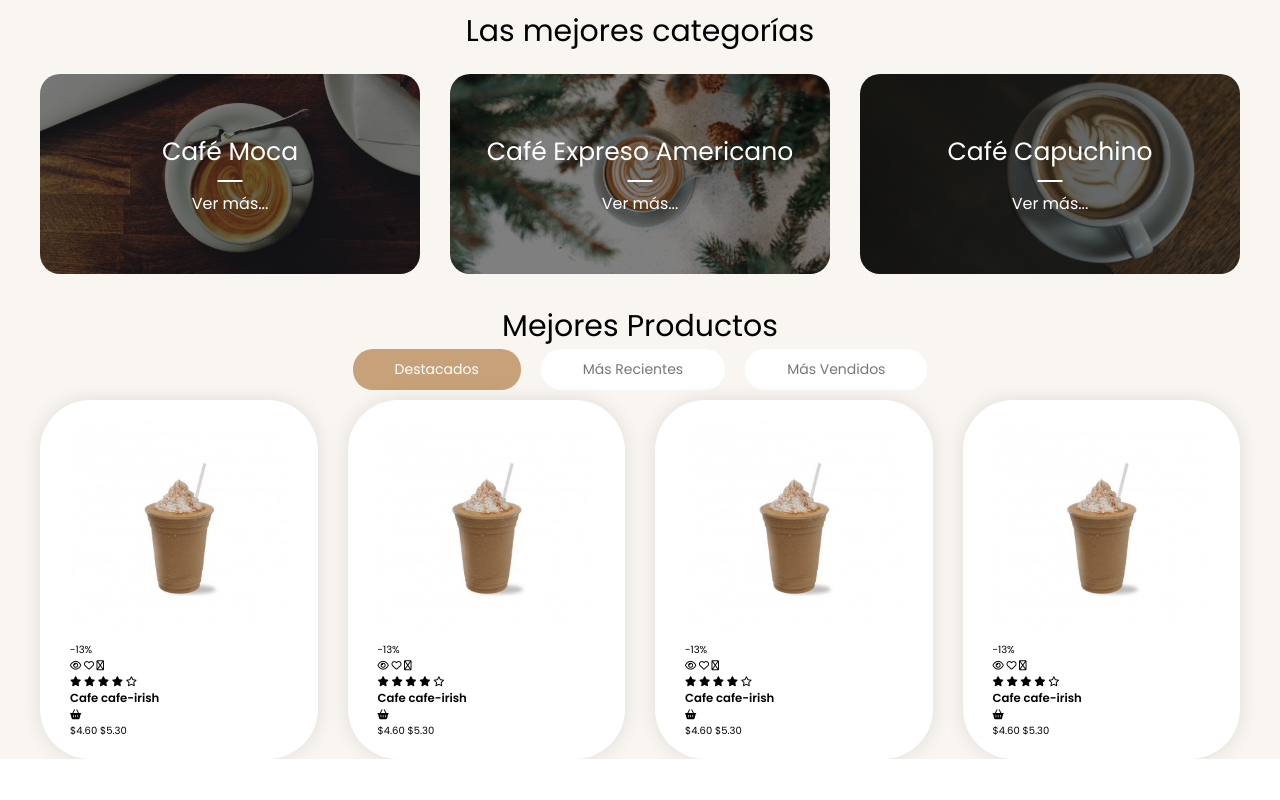
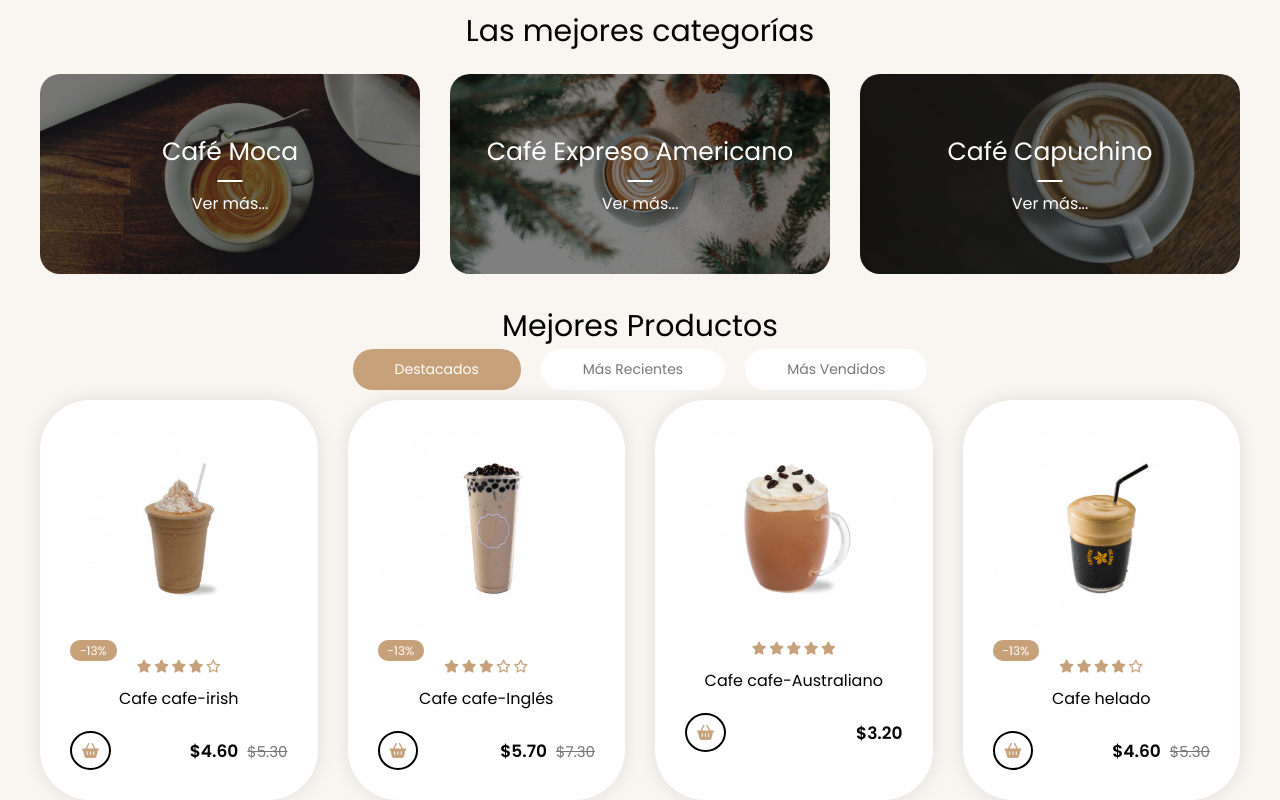
Before and after one commit to eddy1989oroCR/proyecto-cafeteria, a plain HTML site: page index.html in a window 1280 px wide. Shown: the part 829-1629 px from the top of the page. Before the commit the page ends 1588 px from the top, so only its background shows below. Drawn offline with Linux system fonts and the light colour scheme.

Commit message:
terminación de primera parte de build de cafeteria 05.11.2025

```diff
--- a/index.html
+++ b/index.html
@@ -160,7 +160,7 @@
                             </span>
 
                             <span>
-                                <i class="fa-regular fa-code-compare"></i>
+                                <i class="fa-solid fa-code-compare"></i>
                             </span>
                         </div>
                     </div>
@@ -174,7 +174,7 @@
                             <i class="fa-regular fa-star"></i>
                         </div>
                         <h3>Cafe cafe-irish</h3>
-                        <span>
+                        <span class="add-cart">
                             <i class="fa-solid fa-basket-shopping"></i>
                         </span>
                         <p class="price">$4.60 <span>$5.30</span></p>
@@ -186,7 +186,7 @@
 
                 <div class="card-product">
                     <div class="container-img">
-                        <img src="img/cafe-irish.jpg" alt="cafe-irish">
+                        <img src="img/cafe-ingles.jpg" alt="cafe-ingles">
                         <span class="discount">-13%</span>
                         <div class="button-group">
                             <span>
@@ -198,7 +198,85 @@
                             </span>
 
                             <span>
-                                <i class="fa-regular fa-code-compare"></i>
+                                <i class="fa-solid fa-code-compare"></i>
+                            </span>
+                        </div>
+                    </div>
+
+                    <div class="content-card-product">
+                        <div class="stars">
+                            <i class="fa-solid fa-star"></i>
+                            <i class="fa-solid fa-star"></i>
+                            <i class="fa-solid fa-star"></i>
+                         <i class="fa-regular fa-star"></i>
+                            <i class="fa-regular fa-star"></i>
+                        </div>
+                        <h3>Cafe cafe-Inglés</h3>
+                        <span class="add-cart">
+                            <i class="fa-solid fa-basket-shopping"></i>
+                        </span>
+                        <p class="price">$5.70 <span>$7.30</span></p>
+                    </div>
+
+                </div>
+
+                <!-- producto 3  -->
+
+                <div class="card-product">
+                    <div class="container-img">
+                        <img src="img/cafe-australiano.jpg" alt="cafe-australiano">
+                        <!-- sin descuento -->
+                        <!-- <span class="discount">-13%</span> -->
+                        <div class="button-group">
+                            <span>
+                                <i class="fa-regular fa-eye"></i>
+                            </span>
+
+                            <span>
+                                <i class="fa-regular fa-heart"></i>
+                            </span>
+
+                            <span>
+                                <i class="fa-solid fa-code-compare"></i>
+                            </span>
+                        </div>
+                    </div>
+
+                    <div class="content-card-product">
+                        <div class="stars">
+                            <i class="fa-solid fa-star"></i>
+                            <i class="fa-solid fa-star"></i>
+                            <i class="fa-solid fa-star"></i>
+                            <i class="fa-solid fa-star"></i>
+                            <i class="fa-solid fa-star"></i>
+                        </div>
+                        <h3>Cafe cafe-Australiano</h3>
+                        <span class="add-cart">
+                            <i class="fa-solid fa-basket-shopping"></i>
+                        </span>
+                        <p class="price">$3.20
+                            <!-- <span>$5.30</span></p> -->
+                    </div>
+
+                </div>
+
+                <!-- producto 4 -->
+
+                <div class="card-product">
+                    <div class="container-img">
+                        <img src="img/cafe-helado.jpg" alt="cafe-helado">
+                        <span class="discount">-13%</span>
+                        <div class="button-group">
+                            <span>
+                                <i class="fa-regular fa-eye"></i>
+                            </span>
+
+                            <span>
+                                <i class="fa-regular fa-heart"></i>
+                            </span>
+
+                            <span>
+                                <i class="fa-solid fa-code-compare"></i>
                             </span>
                         </div>
                     </div>
@@ -211,84 +289,8 @@
                             <i class="fa-solid fa-star"></i>
                             <i class="fa-regular fa-star"></i>
                         </div>
-                        <h3>Cafe cafe-irish</h3>
-                        <span>
-                            <i class="fa-solid fa-basket-shopping"></i>
-                        </span>
-                        <p class="price">$4.60 <span>$5.30</span></p>
-                    </div>
-
-                </div>
-
-                <!-- producto 3  -->
-
-                <div class="card-product">
-                    <div class="container-img">
-                        <img src="img/cafe-irish.jpg" alt="cafe-irish">
-                        <span class="discount">-13%</span>
-                        <div class="button-group">
-                            <span>
-                                <i class="fa-regular fa-eye"></i>
-                            </span>
-
-                            <span>
-                                <i class="fa-regular fa-heart"></i>
-                            </span>
-
-                            <span>
-                                <i class="fa-regular fa-code-compare"></i>
-                            </span>
-                        </div>
-                    </div>
-
-                    <div class="content-card-product">
-                        <div class="stars">
-                            <i class="fa-solid fa-star"></i>
-                            <i class="fa-solid fa-star"></i>
-                            <i class="fa-solid fa-star"></i>
-                            <i class="fa-solid fa-star"></i>
-                            <i class="fa-regular fa-star"></i>
-                        </div>
-                        <h3>Cafe cafe-irish</h3>
-                        <span>
-                            <i class="fa-solid fa-basket-shopping"></i>
-                        </span>
-                        <p class="price">$4.60 <span>$5.30</span></p>
-                    </div>
-
-                </div>
-
-                <!-- producto 4 -->
-
-                <div class="card-product">
-                    <div class="container-img">
-                        <img src="img/cafe-irish.jpg" alt="cafe-irish">
-                        <span class="discount">-13%</span>
-                        <div class="button-group">
-                            <span>
-                                <i class="fa-regular fa-eye"></i>
-                            </span>
-
-                            <span>
-                                <i class="fa-regular fa-heart"></i>
-                            </span>
-
-                            <span>
-                                <i class="fa-regular fa-code-compare"></i>
-                            </span>
-                        </div>
-                    </div>
-
-                    <div class="content-card-product">
-                        <div class="stars">
-                            <i class="fa-solid fa-star"></i>
-                            <i class="fa-solid fa-star"></i>
-                            <i class="fa-solid fa-star"></i>
-                            <i class="fa-solid fa-star"></i>
-                            <i class="fa-regular fa-star"></i>
-                        </div>
-                        <h3>Cafe cafe-irish</h3>
-                        <span>
+                        <h3>Cafe helado</h3>
+                        <span class="add-cart">
                             <i class="fa-solid fa-basket-shopping"></i>
                         </span>
                         <p class="price">$4.60 <span>$5.30</span></p>
--- a/styles.css
+++ b/styles.css
@@ -28,11 +28,13 @@ html {
     margin: 0 auto;
 }
 
-.heading-1{
+.heading-1 {
     text-align: center;
     font-weight: 500;
-    font-size:  3rem; ;
+    font-size: 3rem;
+    ;
 }
+
 /* estilos del header  */
 .container-hero {
     background-color: var(--background-color);
@@ -379,11 +381,11 @@ html {
     flex-direction: column;
 }
 
-.container-options{
+.container-options {
     display: flex;
     justify-content: center;
     gap: 2rem;
-    margin-bottom: 1rem ;
+    margin-bottom: 1rem;
 }
 
 .container-options span {
@@ -396,18 +398,18 @@ html {
     cursor: pointer;
 }
 
-.container-options span:hover{
+.container-options span:hover {
     background-color: var(--primary-color);
     color: #fff;
 }
 
-.container-options span.active{
+.container-options span.active {
     background-color: var(--primary-color);
     color: #fff;
 }
 
 /* estilos de los productos */
-.container-products{
+.container-products {
     display: grid;
     grid-template-columns: repeat(auto-fit, minmax(20rem, 1fr));
     gap: 3rem;
@@ -421,10 +423,140 @@ html {
     box-shadow: 0 0 20px rgba(0, 0, 0, 0.1);
 }
 
-.container-img{
+.container-img {
     position: relative;
 }
 
-.container-img img{
+.container-img img {
     width: 100%;
 }
+
+.container-img .discount {
+    position: relative;
+    left: 0;
+    background-color: var(--primary-color);
+    color: #fff;
+    padding: 2px 1rem;
+    border-radius: 1rem;
+    font-size: 1.2rem;
+}
+
+.card-product:hover .discount {
+    background-color: black;
+}
+
+.button-group {
+    display: flex;
+    flex-direction: column;
+    gap: 1rem;
+    position: absolute;
+    top: 0;
+    right: -3rem;
+    z-index: -1;
+    transition: all .4s ease;
+}
+/* los estilos del span en el .button-group */
+.button-group span {
+    border: 1px solid var(--primary-color);
+    padding: .8rem;
+    display: flex;
+    align-items: center;
+    justify-items: center;
+    border-radius: 50%;
+    cursor: pointer;
+    transition: all .4s ease;
+}
+
+.button-group span:hover {
+    background-color: var(--primary-color);
+}
+.button-group span i {
+    color: var(--primary-color);
+    font-size: 1.5rem;
+    transition: all .4s ease;
+}
+
+.button-group span:hover i {
+    color: white;
+}
+/* permite ver los iconos al pasar el mouse sobre la tarjeta del producto lateral derecho los 3 iconos */
+.card-product:hover .button-group {
+    right: -1rem;
+    z-index: 0;
+}
+/* centra las estrellas y el contenido del producto */
+.content-card-product {
+    display: grid;
+    justify-items: center;
+    grid-template-columns: 1fr 1fr;
+    grid-template-rows: repeat(4, min-content);
+    row-gap: 1rem;
+}
+
+.stars {
+    grid-row: 1/2;
+    grid-column: 1/-1;
+    /*-1 significa hasta el final */
+}
+
+.stars i {
+    color: var(--primary-color);
+    font-size: 1.3rem;
+}
+
+.content-card-product h3 {
+    grid-row: 2/3;
+    grid-column: 1/-1;
+    font-weight: 400;
+    font-size: 1.6rem;
+    margin-bottom: 1rem;
+    cursor: pointer;
+}
+
+.content-card-product h3:hover {
+    color: var(--primary-color);
+}
+
+/* circulo del icono de pedido */
+.add-cart {
+    justify-self: start;
+    border: 2px solid black;
+    padding: 1rem;
+    border-radius: 50%;
+    cursor: pointer;
+    transition: all .4s ease;
+
+    display: flex;
+    align-items: center;
+    justify-content: center;
+}
+
+.add-cart:hover {
+    background-color: var(--primary-color);
+}
+
+.add-cart i {
+    font-size: 1.5rem;
+    color: var(--primary-color);
+    transition: all .4s ease;
+}
+
+/* con esto el icono cambia de color al pasar el mouse y ya no son del mismo color que el cambio de la clase anterior i  */
+.add-cart:hover i {
+    color: white;
+}
+
+.content-card-product .price {
+    font-size: 1.7rem;
+    font-weight: 600;
+    justify-self: end;
+    align-self: center;
+}
+
+.content-card-product .price span {
+    font-size: 1.5rem;
+    font-weight: 400;
+    text-decoration: line-through;
+    color: #777;
+    margin-left: .5rem;
+}
```
